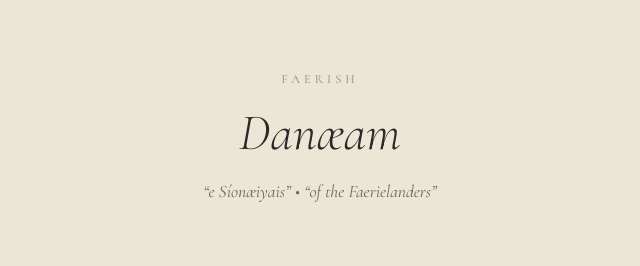
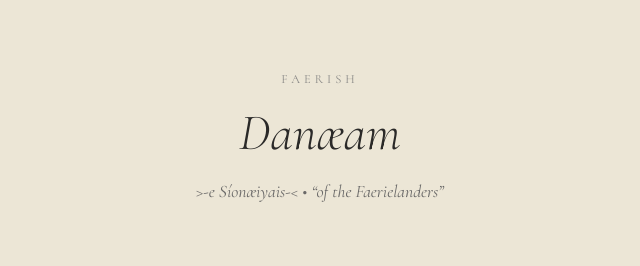
Before and after one commit to 3lyre3/edithminalyre, a plain HTML site: page faerish/index.html in a window 1280 px wide. Shown: the part 1471-1737 px from the top of the page, 320-960 px from the left. Drawn offline with nearby package versions, Linux system fonts and the light colour scheme.

Commit message:
Update index.html

```diff
--- a/faerish/index.html
+++ b/faerish/index.html
@@ -128,7 +128,7 @@
         <header class="masthead">
             <p class="eyebrow">Faerish</p>
             <h1 class="faerish-title">Danæam</h1>
-            <p class="faerish-subtitle">&ldquo;e Síonæiyais&rdquo; &bull; &ldquo;of the Faerielanders&rdquo;</p>
+            <p class="faerish-subtitle">&gt;-e Síonæiyais-&lt; &bull; &ldquo;of the Faerielanders&rdquo;</p>
         </header>
         <section class="bay">
             <div class="section-head">
```
